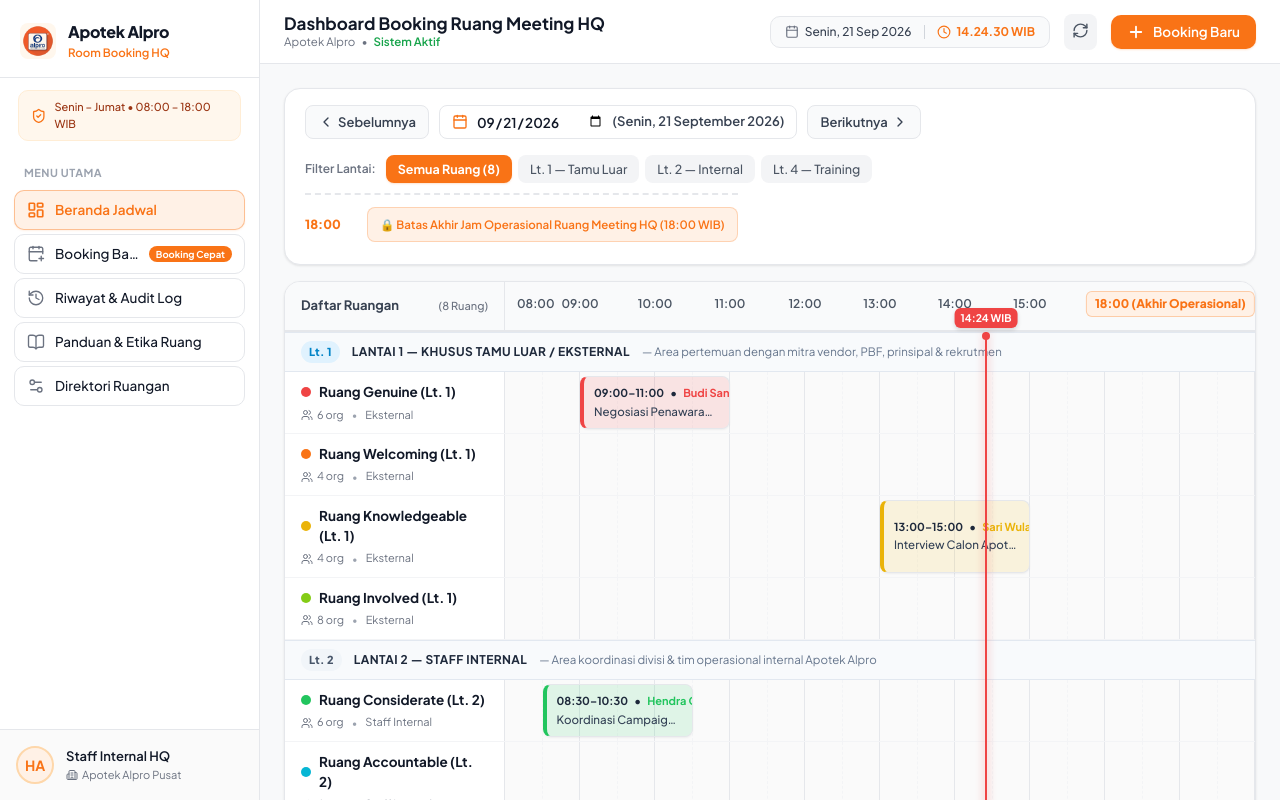
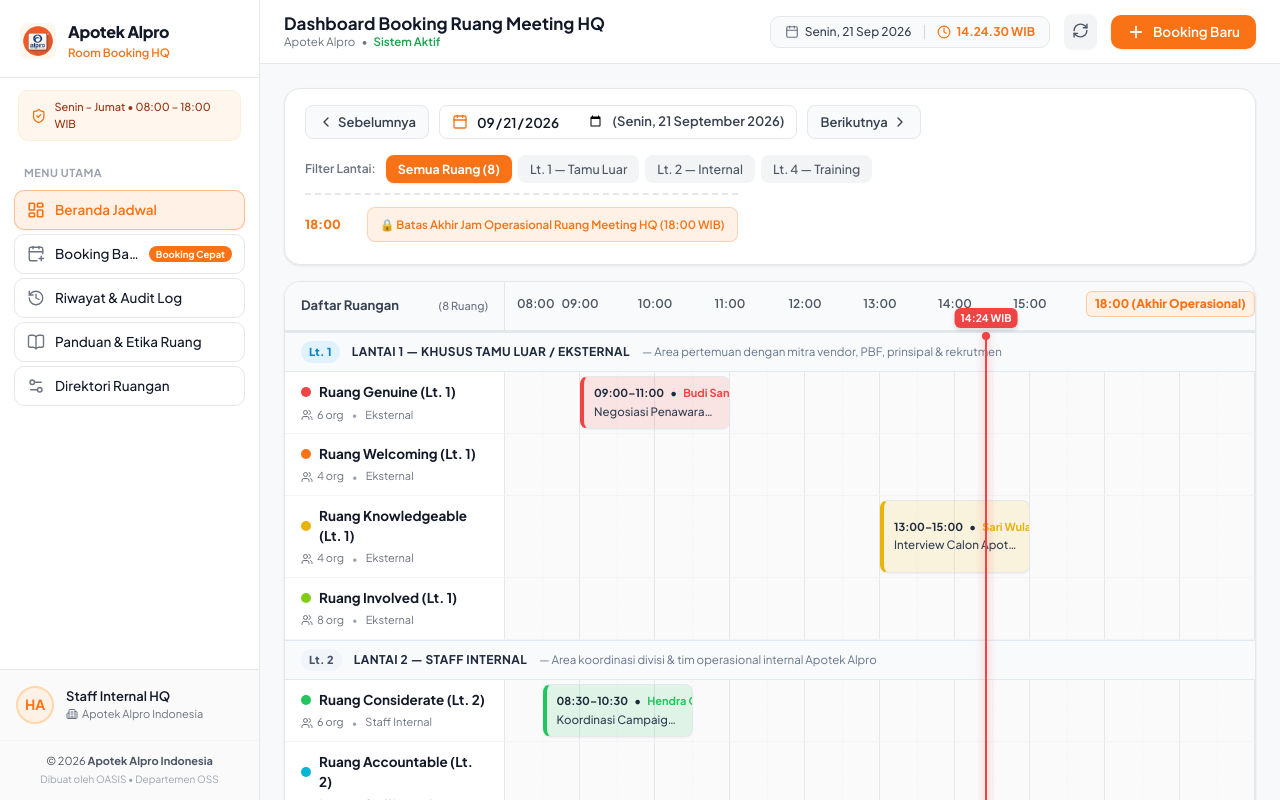
Before and after one commit to apotekalpromaster/room-booking-alpro-hq, a Next.js app: page / in a window 1280 px wide. Shown: the top 800 px of the page. Built offline with nearby package versions, Linux system fonts and the light colour scheme.

Commit message:
fix(ui): update location to Apotek Alpro Indonesia, add proper copyright footer by OASIS OSS, and remove GA instruction card from Direktori Ruangan

```diff
--- a/components/RoomSettingsPage.jsx
+++ b/components/RoomSettingsPage.jsx
@@ -8,7 +8,6 @@
   AlertTriangle,
   RefreshCw,
   FileSpreadsheet,
-  Info,
   ShieldCheck
 } from 'lucide-react';
 
@@ -122,26 +121,6 @@
               <span>{isRefreshing ? 'Memperbarui...' : 'Sinkronkan Fasilitas'}</span>
             </button>
           )}
-        </div>
-      </div>
-
-      {/* GA Instruction Card */}
-      <div
-        style={{
-          backgroundColor: '#FFFBEB',
-          border: '1px solid #FDE68A',
-          borderRadius: '12px',
-          padding: '14px 18px',
-          display: 'flex',
-          alignItems: 'flex-start',
-          gap: 12,
-          fontSize: '12.5px',
-          color: '#92400E',
-        }}
-      >
-        <Info size={18} color="#D97706" style={{ flexShrink: 0, marginTop: 2 }} />
-        <div>
-          <strong>Info Manajemen Fasilitas (General Affairs):</strong> Tim GA dapat menambah, mengubah, atau memperbarui fasilitas fisik di setiap ruang kapan saja cukup melalui Google Spreadsheet tab <code>Fasilitas Ruangan</code>. Sistem akan otomatis merefleksikan perubahan di antarmuka booking tanpa perlu merombak atau redeploy kode sumber.
         </div>
       </div>
 
--- a/components/Sidebar.jsx
+++ b/components/Sidebar.jsx
@@ -282,8 +282,26 @@
             </div>
             <div style={{ fontSize: '11px', color: '#6B7280', display: 'flex', alignItems: 'center', gap: 4 }}>
               <Building2 size={12} />
-              <span>Apotek Alpro Pusat</span>
+              <span>Apotek Alpro Indonesia</span>
             </div>
+          </div>
+        </div>
+
+        {/* Copyright & Creator Footer */}
+        <div
+          style={{
+            padding: '12px 16px 14px 16px',
+            backgroundColor: '#FAFAFA',
+            borderTop: '1px solid #F3F4F6',
+            fontSize: '11px',
+            color: '#4B5563',
+            lineHeight: 1.45,
+            textAlign: 'center'
+          }}
+        >
+          <div>© 2026 <strong>Apotek Alpro Indonesia</strong></div>
+          <div style={{ fontSize: '10px', color: '#9CA3AF', marginTop: 3 }}>
+            Dibuat oleh OASIS • Departemen OSS
           </div>
         </div>
       </aside>
```
